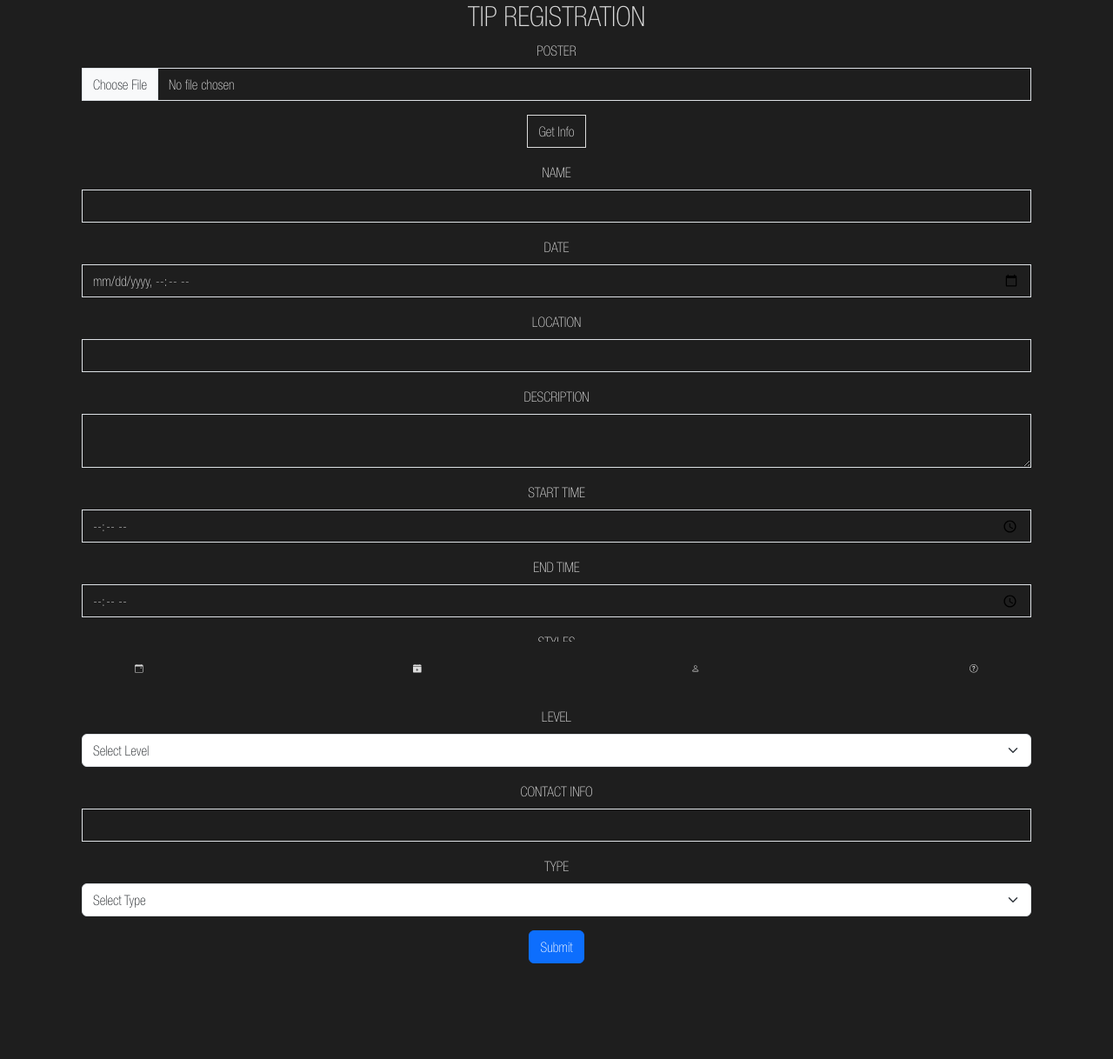
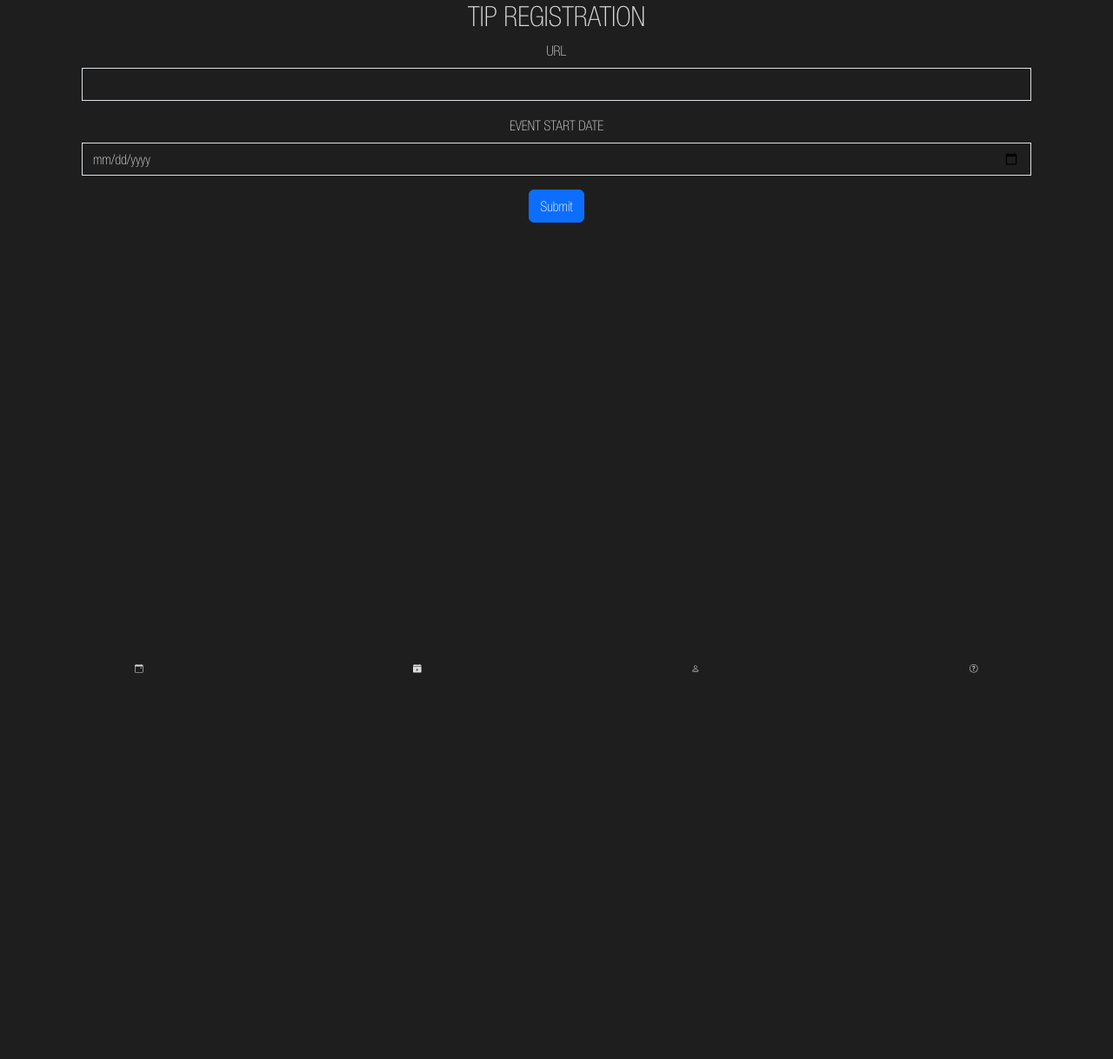
Before and after one commit to bryanMawan/colonFourNewProject, a Django app: page /tip/create/ in a window 1280 px wide. Shown: the whole page at 87% size. After the commit the page ends 774 px from the top, so only its background shows below. Run offline with Django 4.2, Linux system fonts and the light colour scheme; some libraries are stand-ins or nearby versions.

Commit message:
feat: tips(captcha, listing)

```diff
--- a/newColonFour/forms.py
+++ b/newColonFour/forms.py
@@ -1,9 +1,11 @@
 from django import forms
 from django.contrib.auth.forms import UserCreationForm
-from .models import CustomUser, OrganizerProfile, OrganizerVerificationRequest, Dancer, Battle, Event, Tip
+from .models import CustomUser,  OrganizerVerificationRequest, Dancer, Battle, Tip
 from .mixins import FutureDateValidationMixin
 from PIL import Image
 import io
+from django_recaptcha.fields import ReCaptchaField
+from django_recaptcha.widgets import ReCaptchaV2Checkbox
 
 
 class OrganizerRegistrationForm(UserCreationForm):
@@ -59,14 +61,13 @@ class BattleForm(FutureDateValidationMixin, forms.ModelForm):
         }
 
 
-    # gpt: make sure the input ftom the styles field should be turned to all lowercase before before it is sent for saving
     def clean(self):
         cleaned_data = super().clean()
 
-        # # Convert styles to lowercase
-        # styles = cleaned_data.get('styles')
-        # if styles and isinstance(styles, list):
-        #     cleaned_data['styles'] = [style.lower() for style in styles]
+        # Convert styles to lowercase
+        styles = cleaned_data.get('styles')
+        if styles and isinstance(styles, list):
+            cleaned_data['styles'] = [style.lower() for style in styles]
 
         # # Calculate size of the poster image
         # poster = self.files.get('poster')
@@ -105,7 +106,11 @@ class BattleForm(FutureDateValidationMixin, forms.ModelForm):
         return super().save(commit=commit)
 
 
+# gpt: update the tip form here too, it should include a recaptcha forrm using django-recaptcha
 class TipForm(forms.ModelForm):
+    # Add the reCAPTCHA field
+    captcha = ReCaptchaField(widget=ReCaptchaV2Checkbox)
+
     class Meta:
         model = Tip
-        exclude = ['video']  # Exclude the video field from the for
+        fields = ['url', 'event_start_date', 'captcha']
--- a/newColonFour/templates/create_tip.html
+++ /dev/null
@@ -1,134 +0,0 @@
-{% extends 'base.html' %}
-{% load static %}
-
-{% block content %}
-<link rel="stylesheet" type="text/css" href="{% static 'css/buttons_and_forms.css' %}">
-<link rel="stylesheet" type="text/css" href="{% static 'css/modals_and_specific_styles.css' %}">
-<link rel="stylesheet" type="text/css" href="{% static 'css/fonts_and_general_styles.css' %}">
-<div class="container">
-    <h2 class="text-center">Tip Registration</h2>
-    <form method="post" enctype="multipart/form-data">
-        {% csrf_token %}
-
-        <!-- Poster Field -->
-        <div class="mb-3">
-            <label for="id_poster" class="form-label">Poster</label>
-            <input type="file" name="poster" id="id_poster" class="form-control" accept="image/*">
-            {% if form.poster.errors %}
-                <div class="alert alert-danger">{{ form.poster.errors }}</div>
-            {% endif %}
-        </div>
-
-        <div class="mb-3">
-            <button type="button" class="btn btn-outline-primary">Get Info</button>
-        </div>
-
-        <!-- Name Field -->
-        <div class="mb-3">
-            <label for="id_name" class="form-label">Name</label>
-            <input type="text" name="name" id="id_name" class="form-control" required value="{{ form.name.value|default_if_none:'' }}">
-            {% if form.name.errors %}
-                <div class="alert alert-danger">{{ form.name.errors }}</div>
-            {% endif %}
-        </div>
-
-        <!-- Date Field -->
-        <div class="mb-3">
-            <label for="id_date" class="form-label">Date</label>
-            <input type="datetime-local" name="date" id="id_date" class="form-control" required value="{{ form.date.value|default_if_none:'' }}">
-            {% if form.date.errors %}
-                <div class="alert alert-danger">{{ form.date.errors }}</div>
-            {% endif %}
-        </div>
-
-        <!-- Location Field -->
-        <div class="mb-3">
-            <label for="id_location" class="form-label">Location</label>
-            <input type="text" name="location" id="id_location" class="form-control" required value="{{ form.location.value|default_if_none:'' }}">
-            {% if form.location.errors %}
-                <div class="alert alert-danger">{{ form.location.errors }}</div>
-            {% endif %}
-        </div>
-
-        <!-- Description Field -->
-        <div class="mb-3">
-            <label for="id_description" class="form-label">Description</label>
-            <textarea name="description" id="id_description" class="form-control" required>{{ form.description.value|default_if_none:'' }}</textarea>
-            {% if form.description.errors %}
-                <div class="alert alert-danger">{{ form.description.errors }}</div>
-            {% endif %}
-        </div>
-
-        <!-- Start Time Field -->
-        <div class="mb-3">
-            <label for="id_start_time" class="form-label">Start Time</label>
-            <input type="time" name="start_time" id="id_start_time" class="form-control" value="{{ form.start_time.value|default_if_none:'' }}">
-            {% if form.start_time.errors %}
-                <div class="alert alert-danger">{{ form.start_time.errors }}</div>
-            {% endif %}
-        </div>
-
-        <!-- End Time Field -->
-        <div class="mb-3">
-            <label for="id_end_time" class="form-label">End Time</label>
-            <input type="time" name="end_time" id="id_end_time" class="form-control" value="{{ form.end_time.value|default_if_none:'' }}">
-            {% if form.end_time.errors %}
-                <div class="alert alert-danger">{{ form.end_time.errors }}</div>
-            {% endif %}
-        </div>
-
-        <!-- Styles Field -->
-        <div class="mb-3">
-            <label for="id_styles" class="form-label">Styles</label>
-            <input type="text" name="styles" id="id_styles" class="form-control" value="{{ form.styles.value|default_if_none:'' }}">
-            {% if form.styles.errors %}
-                <div class="alert alert-danger">{{ form.styles.errors }}</div>
-            {% endif %}
-        </div>
-
-        <!-- Level Field -->
-        <div class="mb-3">
-            <label for="id_level" class="form-label">Level</label>
-            <select name="level" id="id_level" class="form-select" required>
-                <option value="" selected disabled>Select Level</option>
-                {% for choice in form.fields.level.choices %}
-                    <option value="{{ choice.0 }}" {% if choice.0 == form.level.value %}selected{% endif %}>
-                        {{ choice.1 }}
-                    </option>
-                {% endfor %}
-            </select>
-            {% if form.level.errors %}
-                <div class="alert alert-danger">{{ form.level.errors }}</div>
-            {% endif %}
-        </div>
-
-
-        <!-- Contact Info Field -->
-        <div class="mb-3">
-            <label for="id_contact_info" class="form-label">Contact Info</label>
-            <input type="text" name="contact_info" id="id_contact_info" class="form-control" required value="{{ form.contact_info.value|default_if_none:'' }}">
-            {% if form.contact_info.errors %}
-                <div class="alert alert-danger">{{ form.contact_info.errors }}</div>
-            {% endif %}
-        </div>
-
-        <!-- Type Field -->
-        <div class="mb-3">
-            <label for="id_type" class="form-label">Type</label>
-            <select name="type" id="id_type" class="form-select" required>
-                <option value="" selected disabled>Select Type</option>
-                {% for choice in form.fields.type.choices %}
-                    <option value="{{ choice.0 }}" {% if choice.0 == form.type.value %}selected{% endif %}>
-                        {{ choice.1 }}
-                    </option>
-                {% endfor %}
-            </select>
-            {% if form.type.errors %}
-                <div class="alert alert-danger">{{ form.type.errors }}</div>
-            {% endif %}
-        </div>
-
-        <button type="submit" class="btn btn-primary">Submit</button>
-    </form>
-</div>
-{% endblock %}
--- /dev/null
+++ b/newColonFour/templates/tip/create_tip.html
@@ -0,0 +1,42 @@
+{% extends 'base.html' %}
+{% load static %}
+
+{% block content %}
+<link rel="stylesheet" type="text/css" href="{% static 'css/buttons_and_forms.css' %}">
+<link rel="stylesheet" type="text/css" href="{% static 'css/modals_and_specific_styles.css' %}">
+<link rel="stylesheet" type="text/css" href="{% static 'css/fonts_and_general_styles.css' %}">
+<div class="container">
+    <h2 class="text-center">Tip Registration</h2>
+    <form method="post" enctype="multipart/form-data">
+        {% csrf_token %}
+
+        <!-- URL Field -->
+        <div class="mb-3">
+            <label for="id_url" class="form-label">URL</label>
+            <input type="text" name="url" id="id_url" class="form-control" required value="{{ form.url.value|default_if_none:'' }}">
+            {% if form.url.errors %}
+                <div class="alert alert-danger">{{ form.url.errors }}</div>
+            {% endif %}
+        </div>
+
+        <!-- Event Start Date Field -->
+        <div class="mb-3">
+            <label for="id_event_start_date" class="form-label">Event Start Date</label>
+            <input type="date" name="event_start_date" id="id_event_start_date" class="form-control" required value="{{ form.event_start_date.value|default_if_none:'' }}">
+            {% if form.event_start_date.errors %}
+                <div class="alert alert-danger">{{ form.event_start_date.errors }}</div>
+            {% endif %}
+        </div>
+
+        <!-- reCAPTCHA Field -->
+        <div class="mb-3">
+            {{ form.captcha }}
+            {% if form.captcha.errors %}
+                <div class="alert alert-danger">{{ form.captcha.errors }}</div>
+            {% endif %}
+        </div>
+
+        <button type="submit" class="btn btn-primary">Submit</button>
+    </form>
+</div>
+{% endblock %}
--- a/newColonFour/urls.py
+++ b/newColonFour/urls.py
@@ -23,7 +23,8 @@ from .views import (
     get_event_details,
     cleanup_view,
     EventAjaxView,
-    get_partial_content
+    get_partial_content,
+    TipsListView
 )
 urlpatterns = [
     path('oldhome/', HomePageView.as_view(), name='oldhome'),
@@ -45,6 +46,8 @@ urlpatterns = [
     path('create-dancer/', create_dancer, name='dancer_create'),
     path('events/', EventAjaxView.as_view(), name='event_ajax_view'),
     path('get_partial_content/', get_partial_content, name='get_partial_content'),
+    path('tips/all', TipsListView.as_view(), name='tips-list'),
+
 
 
 
--- a/newColonFour/views.py
+++ b/newColonFour/views.py
@@ -16,11 +16,13 @@ from django.views.decorators.http import require_POST
 from django.urls import reverse_lazy
 from django.utils import timezone
 from django.utils.timezone import now
+from django.utils.html import escape
 from django.views.decorators.csrf import csrf_protect, csrf_exempt
 from django.views.decorators.http import require_GET, require_http_methods
 from django.views.generic import TemplateView, DetailView, CreateView, ListView
 from django.views import View
 from django.core.cache import cache
+
 import time
 
 
@@ -470,14 +472,25 @@ def verify_code_view(request):
 class CreateTipView(CreateView):
     model = Tip
     form_class = TipForm
-    template_name = 'create_tip.html'
+    template_name = 'tip/create_tip.html'
     success_url = reverse_lazy('home')
 
     def form_valid(self, form):
         response = super().form_valid(form)
-        tip_name = form.instance.name  # Get the name of the created tip
+        tip_name = form.instance.url  # Get the name of the created tip
         logger.info(f"A tip has been created: {tip_name}")
         return response
+
+class TipsListView(LoginRequiredMixin, ListView):
+    model = Tip
+    template_name = 'tip/tips_list.html'
+    context_object_name = 'tips'
+    login_url = '/login/'
+
+    def get_queryset(self):
+        tips = super().get_queryset().values_list('url', 'event_start_date')
+        logger.debug(f"Tips list data: {tips}")
+        return [{'url': url, 'event_start_date': event_start_date} for url, event_start_date in tips]
 
 
 @require_GET
```
Also changed, not shown: colonFourNewProject/settings.py (+11 -0 lines), newColonFour/models.py (+5 -47 lines), newColonFour/templates/event/battle.html (+5 -2 lines), newColonFour/templates/tip/tips_list.html (added, +20 -0 lines), newColonFour/migrations/0013_remove_tip_contact_info_remove_tip_date_and_more.py (added), newColonFour/migrations/0014_tip_event_start_date.py (added), newColonFour/migrations/0015_alter_tip_event_start_date.py (added), newColonFour/migrations/0016_alter_tip_event_start_date.py (added).
